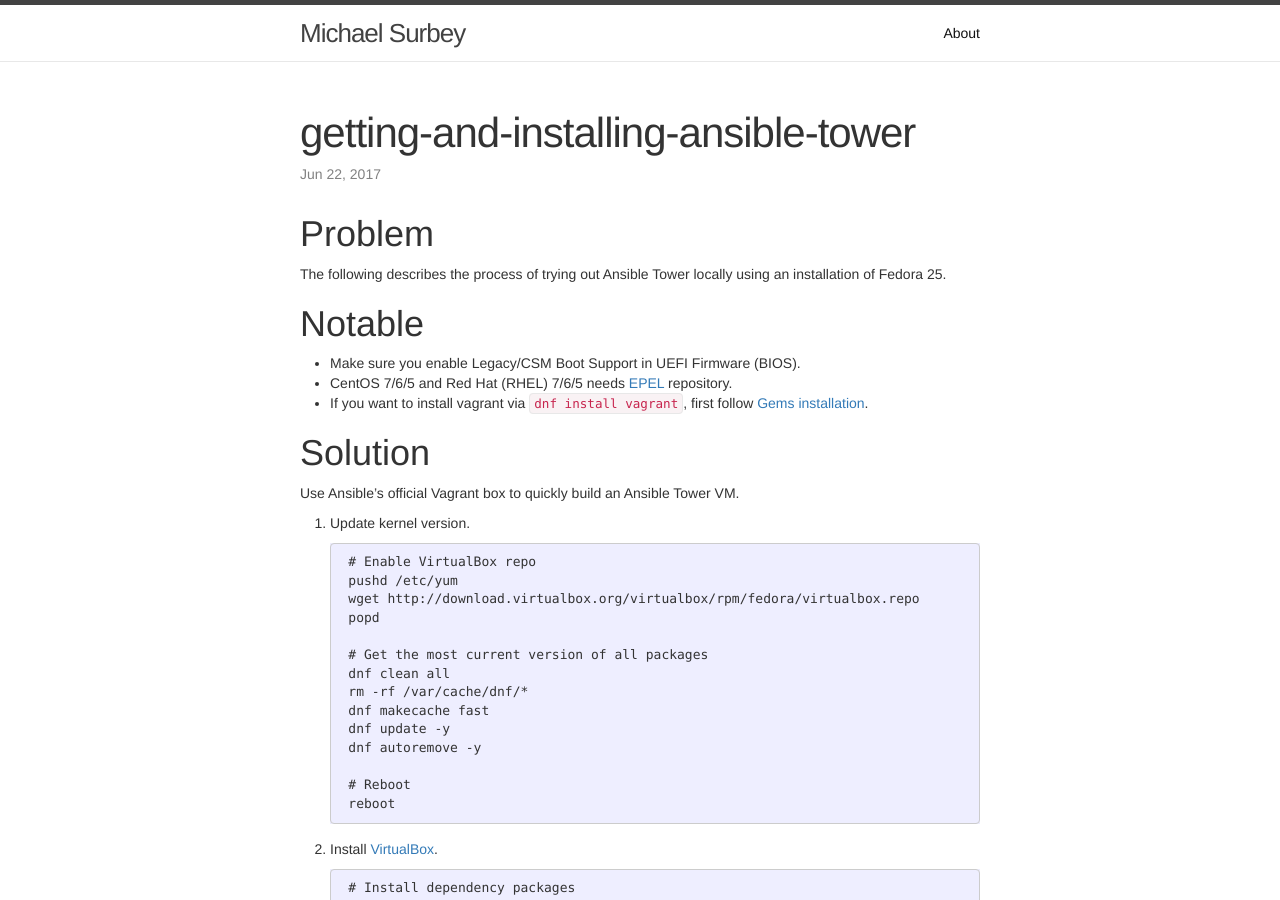
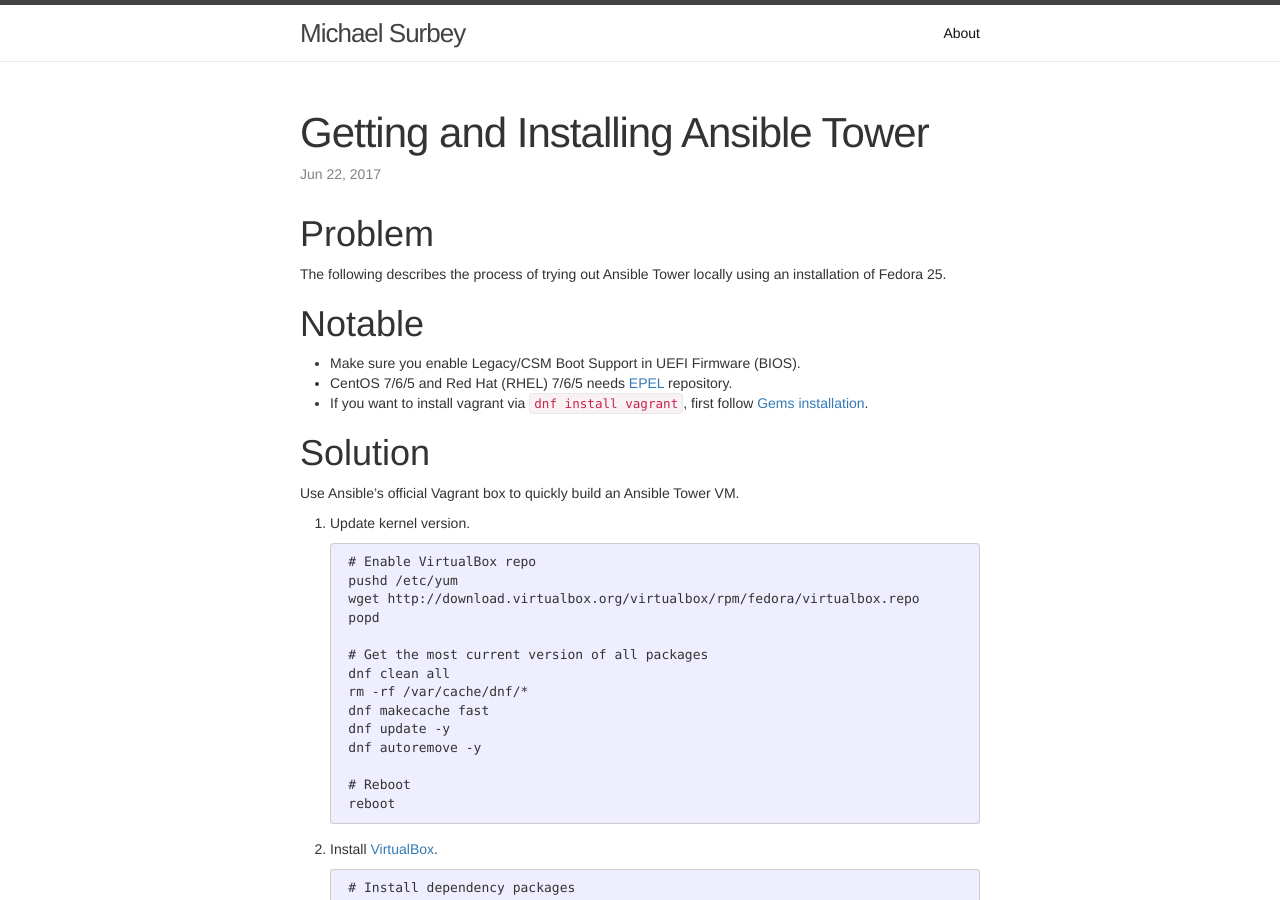
Before and after one commit to ecwpz91/ecwpz91.github.io, a Jekyll site: the page built from _posts/2017-06-22-getting-and-installing-ansible-tower.md, in a window 1280 px wide and 900 px high. Built offline with Jekyll 4.4.1, drawn with Linux system fonts in a browser that asks for light colours; nearby versions of some CDN libraries.

Commit message:
Initial revision

```diff
--- a/_posts/2017-06-22-getting-and-installing-ansible-tower.md
+++ b/_posts/2017-06-22-getting-and-installing-ansible-tower.md
@@ -1,6 +1,6 @@
 ---
 layout: post
-title: "getting-and-installing-ansible-tower"
+title: "Getting and Installing Ansible Tower"
 date: "2017-06-22 15:01"
 ---
 
```
